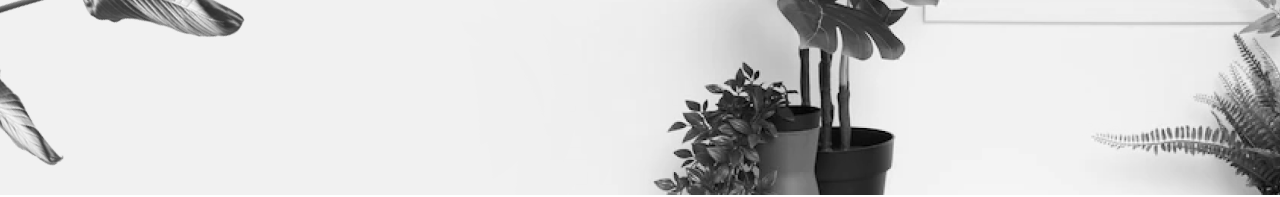
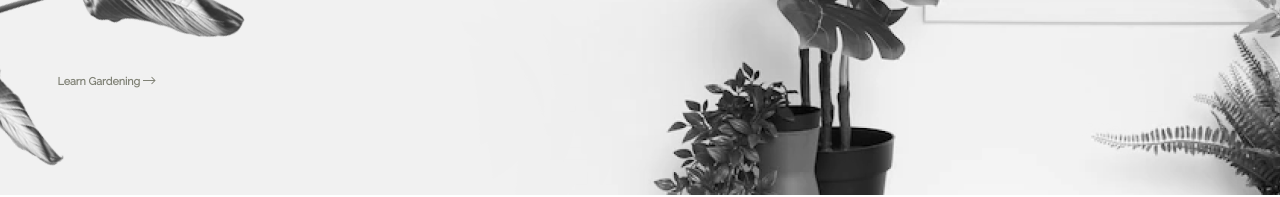
Before and after one commit to carolinecobucci/plant-ecommerce, a React (Vite) app: page / in a window 1280 px wide. Shown: the part 733-930 px from the top of the page. Built offline with nearby package versions, Linux system fonts and the light colour scheme.

Commit message:
IntroScreen Commit

```diff
--- a/src/components/Intropage.jsx
+++ b/src/components/Intropage.jsx
@@ -29,6 +29,10 @@ function Intropage () {
                             <a href="#">Shop now</a>
                         </button>
 
+                    <div className="learn">
+                        <h6>Learn Gardening <img src="/src/assets/Arrow 1.png" alt="arrow" /></h6>
+                    </div>
+
                     </div>
 
                 </section>
--- a/src/components/introstyle.css
+++ b/src/components/introstyle.css
@@ -161,3 +161,23 @@ button{
     text-decoration: none;
     color: #fcfcfc;
  }
+
+.learn{
+    width: 124px;
+    height: 25px;
+
+    position: absolute;
+    bottom: 100px;
+
+    /* secondary/Secondary */
+
+    font-family: 'Raleway';
+    font-style: normal;
+    font-weight: 400;
+    font-size: 16px;
+    line-height: 154.5%;
+    margin-left: 2rem;
+
+    color: #808276;
+
+}
```
Also changed, not shown: src/assets/Arrow 1.png (added).
